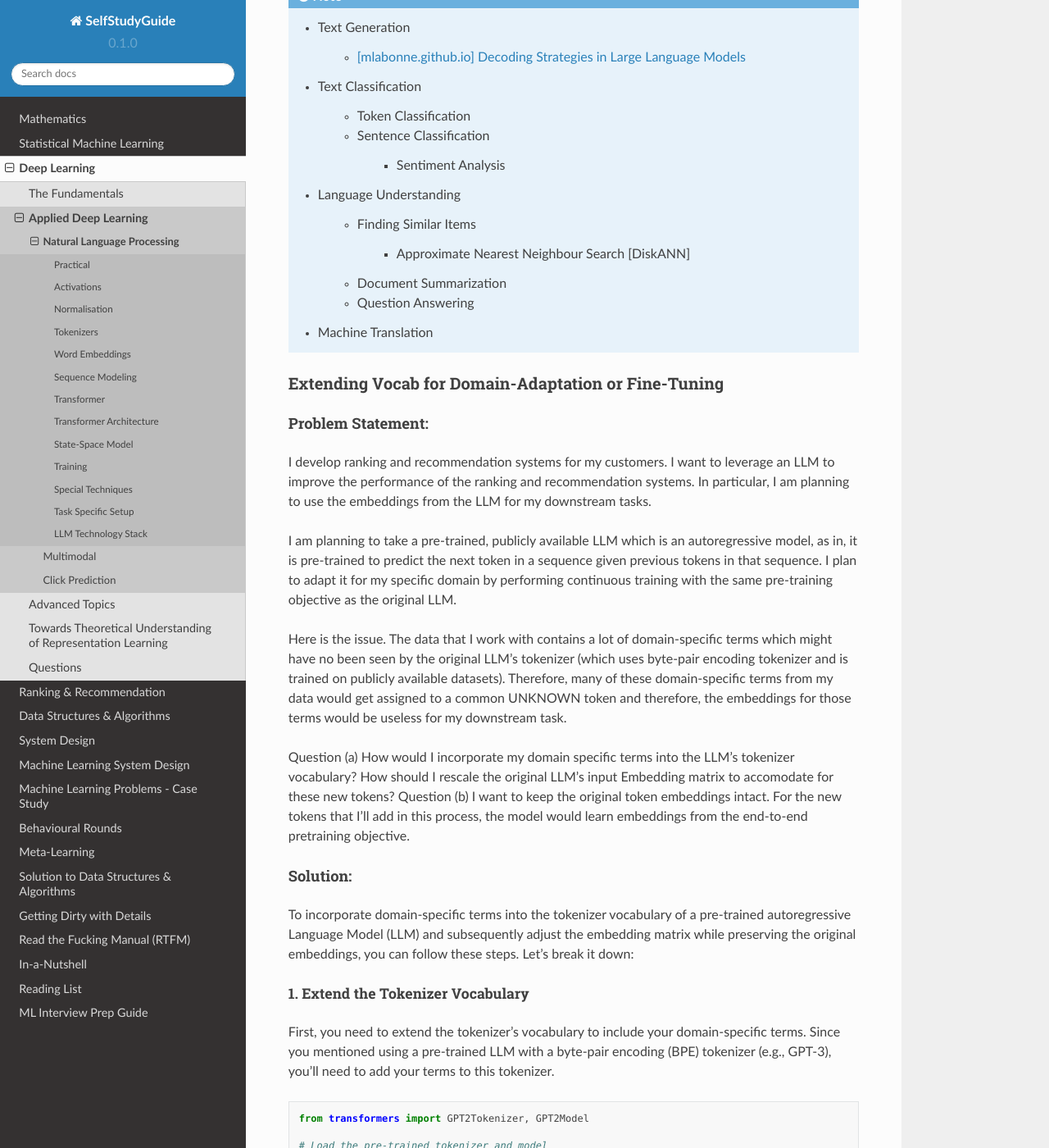
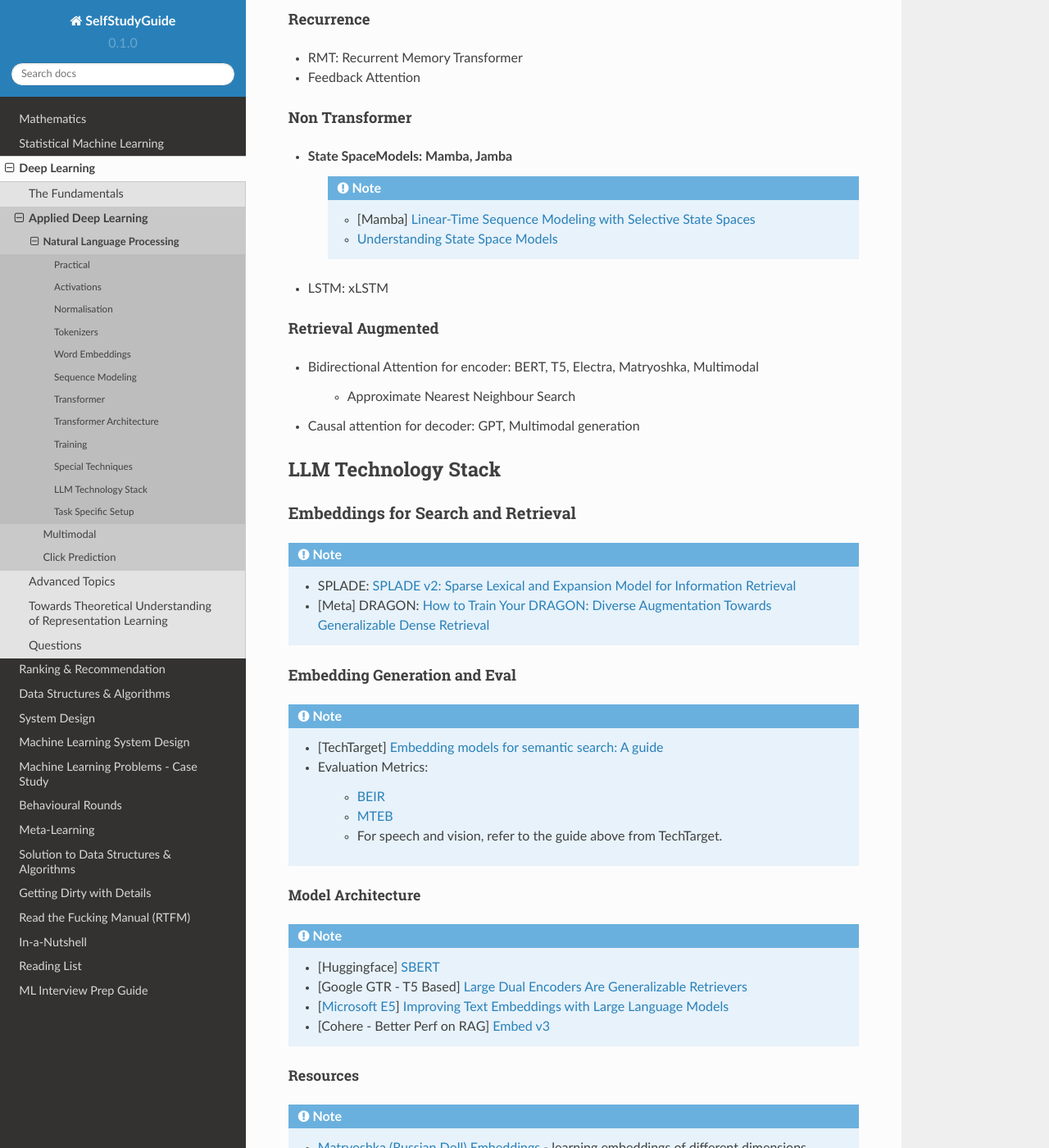
Before and after one commit to uselesstechjunks/leetcode, a Sphinx documentation site: the page built from docs/source/dl/application/nlp.rst, in a window 1280 px wide and 1400 px high, scrolled down 7872 px. Shown: the whole window at 82% size. Built offline with Sphinx 7.4.7 and the Read the Docs theme 2.0.0, drawn with Linux system fonts in a browser that asks for light colours; some of the changed text lies outside the part shown.

Commit message:
Update nlp.rst (#284)

```diff
--- a/docs/source/dl/application/nlp.rst
+++ b/docs/source/dl/application/nlp.rst
@@ -1,9 +1,6 @@
 #########################################################################################
 Natural Language Processing
 #########################################################################################
-.. warning::
-	Goal: Write summary of key ideas and summary of papers
-
 *****************************************************************************************
 Practical
 *****************************************************************************************
@@ -103,7 +100,7 @@ Resources
 =========================================================================================
 .. warning::
 	* [Karpathy] `LLM101n: Let's build a Storyteller <https://github.com/karpathy/LLM101n>`_
-		* [MoE] `Switch Transformers: Scaling to Trillion Parameter Models with Simple and Efficient Sparsity <https://www.jmlr.org/papers/volume23/21-0998/21-0998.pdf>`_
+	* [MoE] `Switch Transformers: Scaling to Trillion Parameter Models with Simple and Efficient Sparsity <https://www.jmlr.org/papers/volume23/21-0998/21-0998.pdf>`_
 
 .. note::
 	* [Harvard] `The Annotated Transformer <https://nlp.seas.harvard.edu/annotated-transformer/>`_
@@ -254,18 +257,6 @@ Cross-Lingual
 .. seealso::
 	* `[ruder.io] The State of Multilingual AI <https://www.ruder.io/state-of-multilingual-ai/>`_
 
-MOE
-=========================================================================================
-.. note::
-	* `Mixture of Experts Pattern for Transformer Models <https://tinkerd.net/blog/machine-learning/mixture-of-experts/>`_
-
-*****************************************************************************************
-State-Space Model
-*****************************************************************************************
-.. note::
-	* [Mamba] `Linear-Time Sequence Modeling with Selective State Spaces <https://arxiv.org/abs/2312.00752>`_
-	* `Understanding State Space Models <https://tinkerd.net/blog/machine-learning/state-space-models/>`_
-
 *****************************************************************************************
 Training
 *****************************************************************************************
@@ -277,15 +268,14 @@ Pretraining
 
 Domain-Adaptation
 =========================================================================================
-Fine-Tuning
+SoDA
+
+Supervised Fine-Tuning
 =========================================================================================
-Choice of Loss Function
------------------------------------------------------------------------------------------
-Cross-Entropy
-^^^^^^^^^^^^^^^^^^^^^^^^^^^^^^^^^^^^^^^^^^^^^^^^^^^^^^^^^^^^^^^^^^^^^^^^^^^^^^^^^^^^^^^^^
-Contrastive Loss
-^^^^^^^^^^^^^^^^^^^^^^^^^^^^^^^^^^^^^^^^^^^^^^^^^^^^^^^^^^^^^^^^^^^^^^^^^^^^^^^^^^^^^^^^^
-
+Reinforcement Learning with Human Feedback (RLHF)
+=========================================================================================
+Direct Preference Optimisation (DPO)
+=========================================================================================
 *****************************************************************************************
 Special Techniques
 *****************************************************************************************
@@ -294,111 +284,43 @@ Low-Rank Approximations (LoRA)
 .. note::
 	* [tinkerd.net]: `Language Model Fine-Tuning with LoRA <https://tinkerd.net/blog/machine-learning/lora/>`_
 
-Reinforcement Learning with Human Feedback (RLHF)
+MOE
 =========================================================================================
+.. note::
+	* `Mixture of Experts Pattern for Transformer Models <https://tinkerd.net/blog/machine-learning/mixture-of-experts/>`_
+	* Mixtral
 
-*****************************************************************************************
-Task Specific Setup
-*****************************************************************************************
-.. note::
-	* Text Generation
+Long Context
+=========================================================================================
+Optimized Full Attention
+-----------------------------------------------------------------------------------------
+* Flash Attention
 
-		* `[mlabonne.github.io] Decoding Strategies in Large Language Models <https://mlabonne.github.io/blog/posts/2023-06-07-Decoding_strategies.html>`_
+Augmented Attention
+-----------------------------------------------------------------------------------------
+* Receptive Field Modification: Transformer-xl
+* Sparse Attention: Longformer
 
-	* Text Classification
+Recurrence
+-----------------------------------------------------------------------------------------
+* RMT: Recurrent Memory Transformer
+* Feedback Attention
 
-		* Token Classification
-		* Sentence Classification
+Non Transformer
+-----------------------------------------------------------------------------------------
+* State SpaceModels: Mamba, Jamba
+	.. note::
+		* [Mamba] `Linear-Time Sequence Modeling with Selective State Spaces <https://arxiv.org/abs/2312.00752>`_
+		* `Understanding State Space Models <https://tinkerd.net/blog/machine-learning/state-space-models/>`_
 
-			* Sentiment Analysis
+* LSTM: xLSTM
 
-	* Language Understanding
+Retrieval Augmented
+-----------------------------------------------------------------------------------------
+* Bidirectional Attention for encoder: BERT, T5, Electra, Matryoshka, Multimodal
 
-		* Finding Similar Items
-
-			* Approximate Nearest Neighbour Search [DiskANN]
-
-		* Document Summarization
-		* Question Answering
-
-	* Machine Translation
-
-Extending Vocab for Domain-Adaptation or Fine-Tuning
-=========================================================================================
-Problem Statement:
------------------------------------------------------------------------------------------
-I develop ranking and recommendation systems for my customers. I want to leverage an LLM to improve the performance of the ranking and recommendation systems. In particular, I am planning to use the embeddings from the LLM for my downstream tasks.
-
-I am planning to take a pre-trained, publicly available LLM which is an autoregressive model, as in, it is pre-trained to predict the next token in a sequence given previous tokens in that sequence. I plan to adapt it for my specific domain by performing continuous training with the same pre-training objective as the original LLM.
-
-Here is the issue. The data that I work with contains a lot of domain-specific terms which might have no been seen by the original LLM's tokenizer (which uses byte-pair encoding tokenizer and is trained on publicly available datasets). Therefore, many of these domain-specific terms from my data would get assigned to a common UNKNOWN token and therefore, the embeddings for those terms would be useless for my downstream task.
-
-Question (a) How would I incorporate my domain specific terms into the LLM's tokenizer vocabulary? How should I rescale the original LLM's input Embedding matrix to accomodate for these new tokens?
-Question (b) I want to keep the original token embeddings intact. For the new tokens that I'll add in this process, the model would learn embeddings from the end-to-end pretraining objective.
-
-Solution:
------------------------------------------------------------------------------------------
-To incorporate domain-specific terms into the tokenizer vocabulary of a pre-trained autoregressive Language Model (LLM) and subsequently adjust the embedding matrix while preserving the original embeddings, you can follow these steps. Let's break it down:
-
-1. Extend the Tokenizer Vocabulary
-^^^^^^^^^^^^^^^^^^^^^^^^^^^^^^^^^^^^^^^^^^^^^^^^^^^^^^^^^^^^^^^^^^^^^^^^^^^^^^^^^^^^^^^^^
-First, you need to extend the tokenizer's vocabulary to include your domain-specific terms. Since you mentioned using a pre-trained LLM with a byte-pair encoding (BPE) tokenizer (e.g., GPT-3), you'll need to add your terms to this tokenizer.
-
-.. code-block:: python
-
-	from transformers import GPT2Tokenizer, GPT2Model
-
-	# Load the pre-trained tokenizer and model
-	tokenizer = GPT2Tokenizer.from_pretrained('gpt2')
-
-	# Example of extending vocabulary with domain-specific terms
-	domain_specific_terms = ["term1", "term2", "term3"]
-	tokenizer.add_tokens(domain_specific_terms)
-
-	# If you are also fine-tuning the model, adjust the model to handle new tokens
-	model = GPT2Model.from_pretrained('gpt2')
-	model.resize_token_embeddings(len(tokenizer))
-
-.. note::
-	* tokenizer.add_tokens(domain_specific_terms): This adds your domain-specific terms to the tokenizer vocabulary.
-	* model.resize_token_embeddings(len(tokenizer)): This adjusts the model's embedding layer to accommodate the new tokens. This step is crucial if you plan to fine-tune the model with these new tokens.
-
-2. Tinkering with the Embedding Matrix
-^^^^^^^^^^^^^^^^^^^^^^^^^^^^^^^^^^^^^^^^^^^^^^^^^^^^^^^^^^^^^^^^^^^^^^^^^^^^^^^^^^^^^^^^^
-Since you want to preserve the original token embeddings for continuous training and only allow the model to learn embeddings for the new tokens from scratch, you need to handle the embedding matrix carefully:
-
-.. code-block:: python
-
-	import torch
-
-	# Load the original model again for clarity
-	model = GPT2Model.from_pretrained('gpt2')
-
-	# Assuming you have already added new tokens to the tokenizer
-	new_token_ids = tokenizer.encode(domain_specific_terms, add_special_tokens=False)
-
-	# Initialize the new token embeddings randomly
-	new_token_embeddings = torch.randn(len(new_token_ids), model.config.hidden_size)
-
-	# Concatenate original embeddings with new token embeddings
-	original_embeddings = model.transformer.wte.weight[:tokenizer.vocab_size]
-	combined_embeddings = torch.cat([original_embeddings, new_token_embeddings], dim=0)
-
-	# Overwrite the original embedding matrix in the model
-	model.transformer.wte.weight.data = combined_embeddings
-
-.. note::
-	* tokenizer.encode(domain_specific_terms, add_special_tokens=False): This encodes the domain-specific terms to get their token IDs in the tokenizer's vocabulary.
-	* torch.randn(len(new_token_ids), model.config.hidden_size): This initializes random embeddings for new tokens. Alternatively, you can initialize them differently based on your specific needs.
-	* model.transformer.wte.weight[:tokenizer.vocab_size]: Extracts the original embeddings up to the size of the original vocabulary.
-	* torch.cat([original_embeddings, new_token_embeddings], dim=0): Concatenates the original embeddings with the new token embeddings.
-
-Notes:
-^^^^^^^^^^^^^^^^^^^^^^^^^^^^^^^^^^^^^^^^^^^^^^^^^^^^^^^^^^^^^^^^^^^^^^^^^^^^^^^^^^^^^^^^^
-* Tokenizer Vocabulary: Ensure that after extending the tokenizer vocabulary, you save it or use it consistently across your tasks.
-* Embedding Adjustment: The approach here adds new tokens and initializes their embeddings separately from the pre-trained embeddings. This keeps the original embeddings intact while allowing new tokens to have their embeddings learned during fine-tuning.
-* Fine-Tuning: If you plan to fine-tune the model on your specific tasks, you would then proceed with training using your domain-specific data, where the model will adapt not only to the new tokens but also to the specific patterns in your data.
-
+	* Approximate Nearest Neighbour Search
+* Causal attention for decoder: GPT, Multimodal generation
 
 *****************************************************************************************
 LLM Technology Stack
@@ -574,6 +496,85 @@ Summary
 			- Training:
 			- Issues:
 
+*****************************************************************************************
+Task Specific Setup
+*****************************************************************************************
+Extending Vocab for Domain-Adaptation or Fine-Tuning
+=========================================================================================
+Problem Statement:
+-----------------------------------------------------------------------------------------
+I develop ranking and recommendation systems for my customers. I want to leverage an LLM to improve the performance of the ranking and recommendation systems. In particular, I am planning to use the embeddings from the LLM for my downstream tasks.
+
+I am planning to take a pre-trained, publicly available LLM which is an autoregressive model, as in, it is pre-trained to predict the next token in a sequence given previous tokens in that sequence. I plan to adapt it for my specific domain by performing continuous training with the same pre-training objective as the original LLM.
+
+Here is the issue. The data that I work with contains a lot of domain-specific terms which might have no been seen by the original LLM's tokenizer (which uses byte-pair encoding tokenizer and is trained on publicly available datasets). Therefore, many of these domain-specific terms from my data would get assigned to a common UNKNOWN token and therefore, the embeddings for those terms would be useless for my downstream task.
+
+Question (a) How would I incorporate my domain specific terms into the LLM's tokenizer vocabulary? How should I rescale the original LLM's input Embedding matrix to accomodate for these new tokens?
+Question (b) I want to keep the original token embeddings intact. For the new tokens that I'll add in this process, the model would learn embeddings from the end-to-end pretraining objective.
+
+Solution:
+-----------------------------------------------------------------------------------------
+To incorporate domain-specific terms into the tokenizer vocabulary of a pre-trained autoregressive Language Model (LLM) and subsequently adjust the embedding matrix while preserving the original embeddings, you can follow these steps. Let's break it down:
+
+1. Extend the Tokenizer Vocabulary
+^^^^^^^^^^^^^^^^^^^^^^^^^^^^^^^^^^^^^^^^^^^^^^^^^^^^^^^^^^^^^^^^^^^^^^^^^^^^^^^^^^^^^^^^^
+First, you need to extend the tokenizer's vocabulary to include your domain-specific terms. Since you mentioned using a pre-trained LLM with a byte-pair encoding (BPE) tokenizer (e.g., GPT-3), you'll need to add your terms to this tokenizer.
+
+.. code-block:: python
+
+	from transformers import GPT2Tokenizer, GPT2Model
+
+	# Load the pre-trained tokenizer and model
+	tokenizer = GPT2Tokenizer.from_pretrained('gpt2')
+
+	# Example of extending vocabulary with domain-specific terms
+	domain_specific_terms = ["term1", "term2", "term3"]
+	tokenizer.add_tokens(domain_specific_terms)
+
+	# If you are also fine-tuning the model, adjust the model to handle new tokens
+	model = GPT2Model.from_pretrained('gpt2')
+	model.resize_token_embeddings(len(tokenizer))
+
+.. note::
+	* tokenizer.add_tokens(domain_specific_terms): This adds your domain-specific terms to the tokenizer vocabulary.
+	* model.resize_token_embeddings(len(tokenizer)): This adjusts the model's embedding layer to accommodate the new tokens. This step is crucial if you plan to fine-tune the model with these new tokens.
+
+2. Tinkering with the Embedding Matrix
+^^^^^^^^^^^^^^^^^^^^^^^^^^^^^^^^^^^^^^^^^^^^^^^^^^^^^^^^^^^^^^^^^^^^^^^^^^^^^^^^^^^^^^^^^
+Since you want to preserve the original token embeddings for continuous training and only allow the model to learn embeddings for the new tokens from scratch, you need to handle the embedding matrix carefully:
+
+.. code-block:: python
+
+	import torch
+
+	# Load the original model again for clarity
+	model = GPT2Model.from_pretrained('gpt2')
+
+	# Assuming you have already added new tokens to the tokenizer
+	new_token_ids = tokenizer.encode(domain_specific_terms, add_special_tokens=False)
+
+	# Initialize the new token embeddings randomly
+	new_token_embeddings = torch.randn(len(new_token_ids), model.config.hidden_size)
+
+	# Concatenate original embeddings with new token embeddings
+	original_embeddings = model.transformer.wte.weight[:tokenizer.vocab_size]
+	combined_embeddings = torch.cat([original_embeddings, new_token_embeddings], dim=0)
+
+	# Overwrite the original embedding matrix in the model
+	model.transformer.wte.weight.data = combined_embeddings
+
+.. note::
+	* tokenizer.encode(domain_specific_terms, add_special_tokens=False): This encodes the domain-specific terms to get their token IDs in the tokenizer's vocabulary.
+	* torch.randn(len(new_token_ids), model.config.hidden_size): This initializes random embeddings for new tokens. Alternatively, you can initialize them differently based on your specific needs.
+	* model.transformer.wte.weight[:tokenizer.vocab_size]: Extracts the original embeddings up to the size of the original vocabulary.
+	* torch.cat([original_embeddings, new_token_embeddings], dim=0): Concatenates the original embeddings with the new token embeddings.
+
+Notes:
+^^^^^^^^^^^^^^^^^^^^^^^^^^^^^^^^^^^^^^^^^^^^^^^^^^^^^^^^^^^^^^^^^^^^^^^^^^^^^^^^^^^^^^^^^
+* Tokenizer Vocabulary: Ensure that after extending the tokenizer vocabulary, you save it or use it consistently across your tasks.
+* Embedding Adjustment: The approach here adds new tokens and initializes their embeddings separately from the pre-trained embeddings. This keeps the original embeddings intact while allowing new tokens to have their embeddings learned during fine-tuning.
+* Fine-Tuning: If you plan to fine-tune the model on your specific tasks, you would then proceed with training using your domain-specific data, where the model will adapt not only to the new tokens but also to the specific patterns in your data.
+
 [TODO: Classify Later] Other Topics
 =========================================================================================
 * Prompt Engineering
```
Also changed, not shown: other parts of docs/source/dl/application/nlp.rst (+6 -0 lines).
